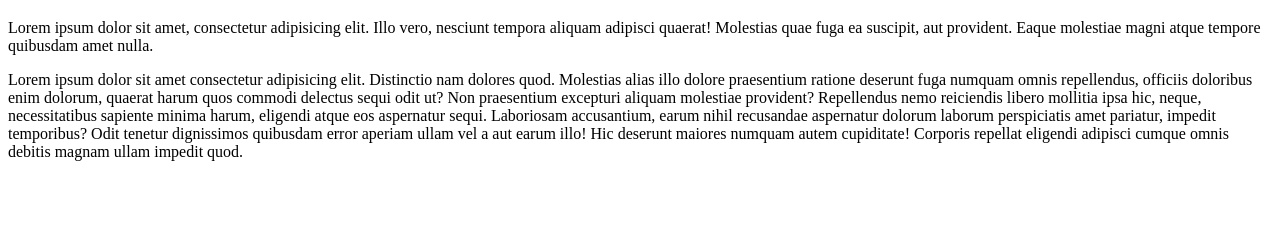
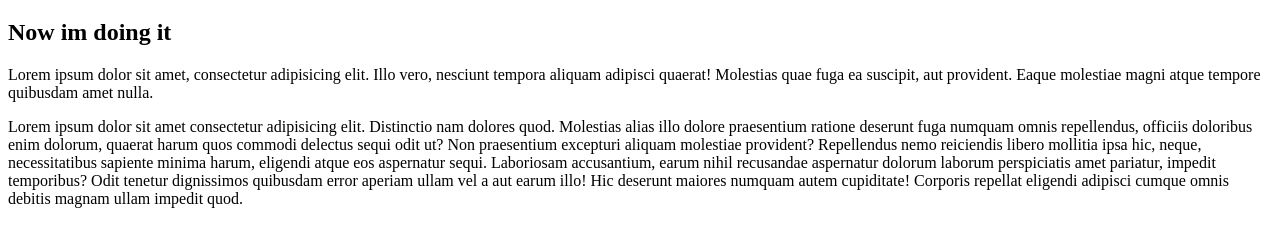
Before and after one commit to Smart17-ui/Refresh, a plain HTML site: page index.html in a window 1280 px wide. Shown: the part 61-308 px from the top of the page. Drawn offline with Linux system fonts and the light colour scheme.

Commit message:
I have added an h2 element

```diff
--- a/index.html
+++ b/index.html
@@ -7,6 +7,7 @@
 </head>
 <body>
     <h1>Welcome to github bro!!!!</h1>
+    <h2>Now im doing it</h2>
     <p>Lorem ipsum dolor sit amet, consectetur adipisicing elit. Illo vero, nesciunt tempora aliquam adipisci quaerat! Molestias quae fuga ea suscipit, aut provident. Eaque molestiae magni atque tempore quibusdam amet nulla.</p>
     <p>Lorem ipsum dolor sit amet consectetur adipisicing elit. Distinctio nam dolores quod. Molestias alias illo dolore praesentium ratione deserunt fuga numquam omnis repellendus, officiis doloribus enim dolorum, quaerat harum quos commodi delectus sequi odit ut? Non praesentium excepturi aliquam molestiae provident? Repellendus nemo reiciendis libero mollitia ipsa hic, neque, necessitatibus sapiente minima harum, eligendi atque eos aspernatur sequi. Laboriosam accusantium, earum nihil recusandae aspernatur dolorum laborum perspiciatis amet pariatur, impedit temporibus? Odit tenetur dignissimos quibusdam error aperiam ullam vel a aut earum illo! Hic deserunt maiores numquam autem cupiditate! Corporis repellat eligendi adipisci cumque omnis debitis magnam ullam impedit quod.</p>
 </body>
```
